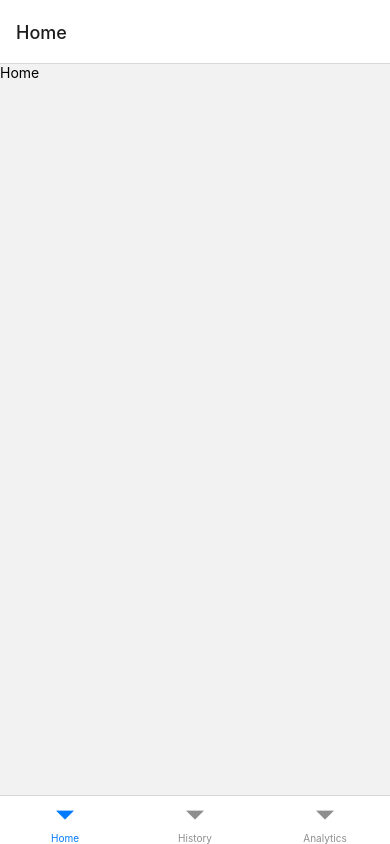
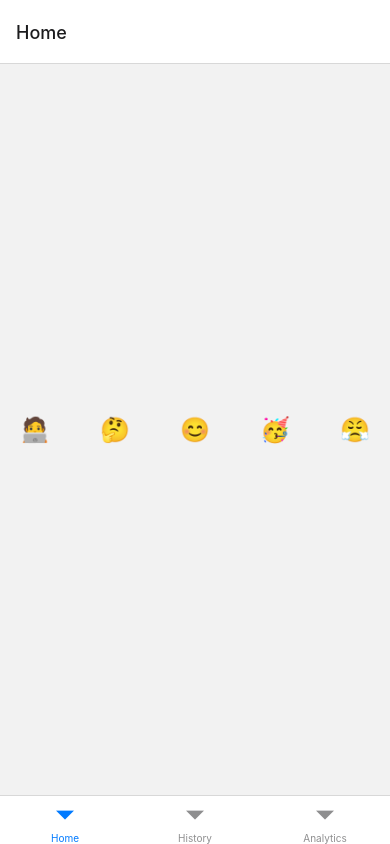
Before and after one commit to ibqn/react-native-mood-tracker, a React Native app: screen /Home in a window 390 px wide. Built offline with nearby package versions, Linux system fonts and the light colour scheme.

Commit message:
add mood picker

```diff
--- /dev/null
+++ b/src/components/index.ts
@@ -0,0 +1 @@
+export { MoodPicker } from './mood-picker'
--- /dev/null
+++ b/src/components/mood-picker.tsx
@@ -0,0 +1,35 @@
+import { View, Text, StyleSheet } from 'react-native'
+
+const moodOptions = [
+  { emoji: '🧑‍💻', description: 'studious' },
+  { emoji: '🤔', description: 'pensive' },
+  { emoji: '😊', description: 'happy' },
+  { emoji: '🥳', description: 'celebratory' },
+  { emoji: '😤', description: 'frustrated' },
+]
+
+export const MoodPicker = () => {
+  return (
+    <View style={styles.moodList}>
+      {moodOptions.map((option, index) => {
+        const { emoji, description } = option
+        return (
+          <Text key={index} style={styles.moodText}>
+            {emoji}
+          </Text>
+        )
+      })}
+    </View>
+  )
+}
+
+const styles = StyleSheet.create({
+  moodText: {
+    fontSize: 24,
+  },
+  moodList: {
+    flexDirection: 'row',
+    justifyContent: 'space-between',
+    padding: 20,
+  },
+})
--- a/src/screens/home.tsx
+++ b/src/screens/home.tsx
@@ -1,9 +1,10 @@
 import { StyleSheet, View, Text } from 'react-native'
+import { MoodPicker } from '../components/'
 
 export const Home = () => {
   return (
     <View style={styles.container}>
-      <Text>Home</Text>
+      <MoodPicker />
     </View>
   )
 }
@@ -11,5 +12,6 @@ export const Home = () => {
 const styles = StyleSheet.create({
   container: {
     flex: 1,
+    justifyContent: 'center',
   },
 })
```
